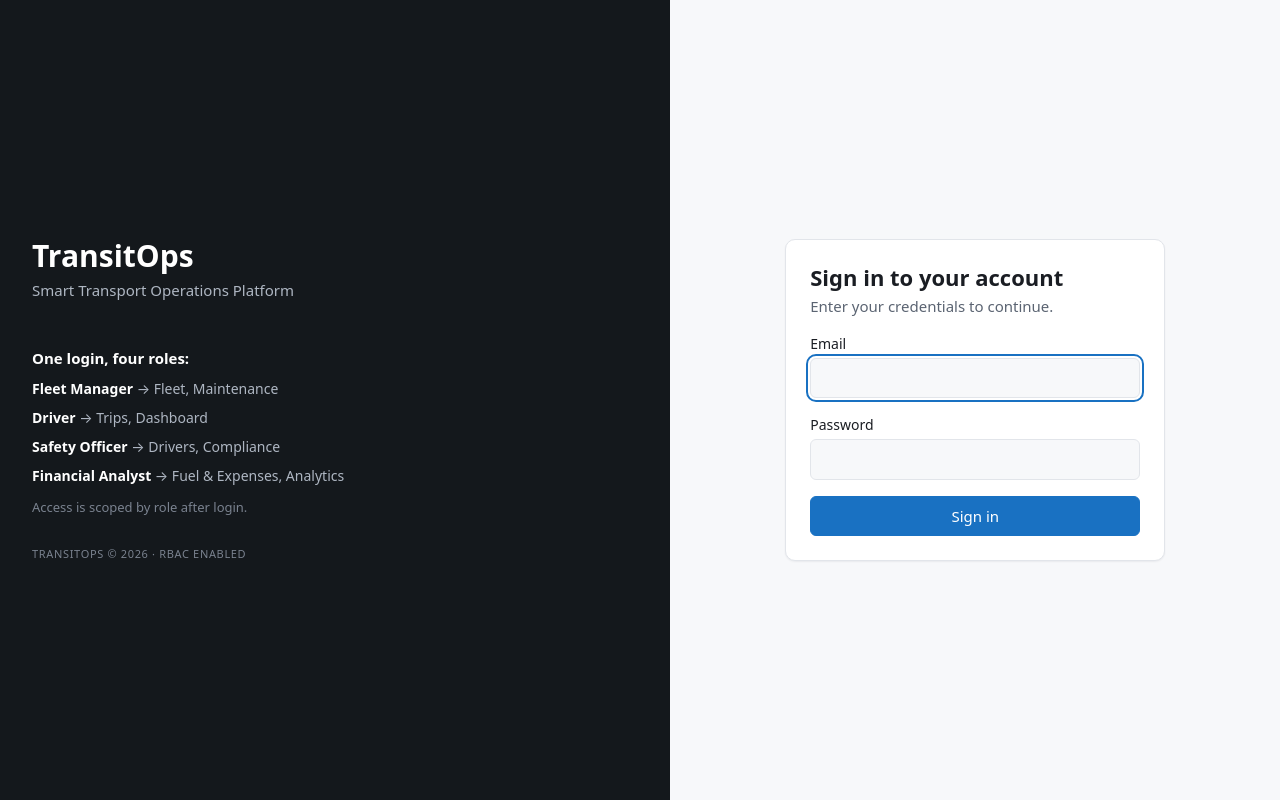
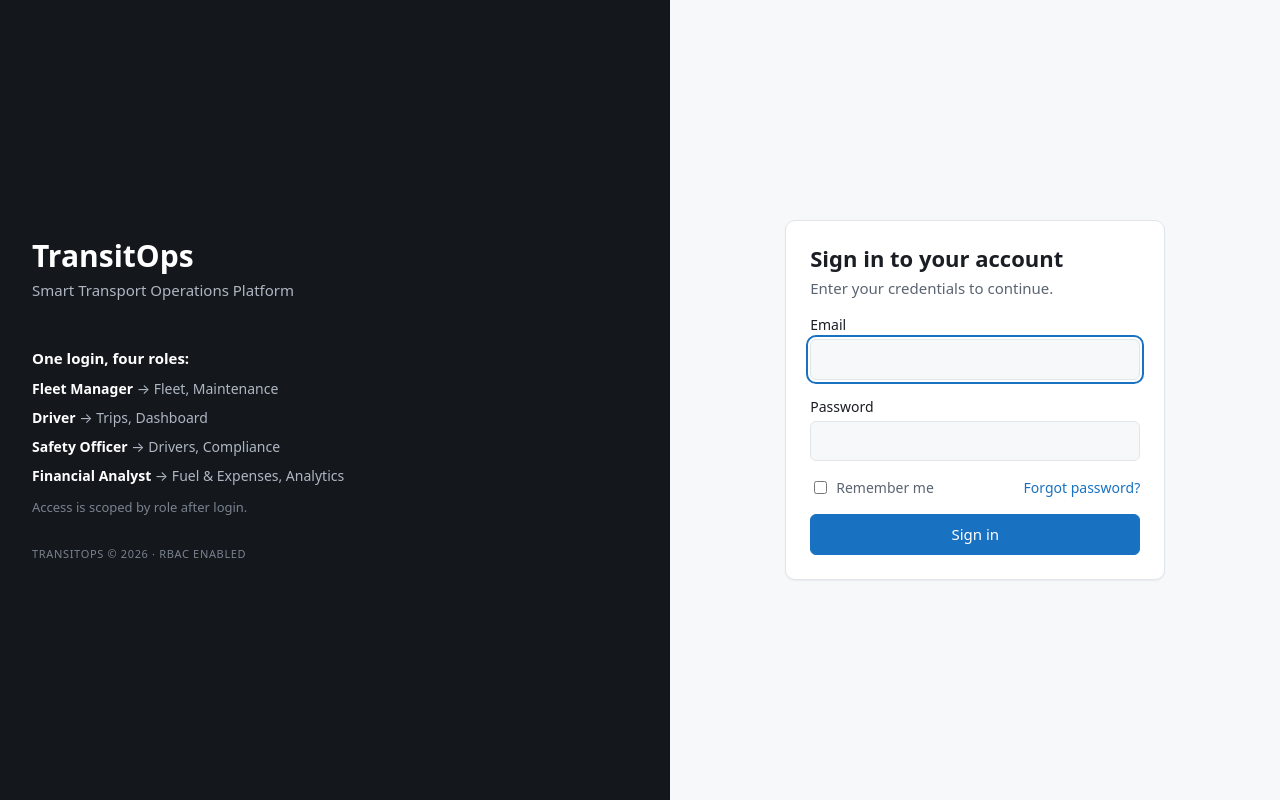
Before and after one commit to Aman-Kumar342/transitops-odoo-hackathon, a Next.js app: page /login in a window 1280 px wide. Built offline with nearby package versions, Linux system fonts and the light colour scheme.

Commit message:
Login remember-me and forgot-password
Add a Remember me checkbox (prefills the email on return) and a Forgot
password link that explains resets are handled by an administrator,
matching the mockup login controls.

```diff
--- a/app/login/page.tsx
+++ b/app/login/page.tsx
@@ -1,8 +1,10 @@
 "use client";
 
-import { useState } from "react";
+import { useEffect, useState } from "react";
 import { loginSchema } from "@/lib/validation/auth";
 import { apiFetch, ApiError } from "@/lib/client/api";
+
+const REMEMBER_KEY = "transitops.rememberEmail";
 
 /**
  * Login page. Client-side validation is UX only; the server is authoritative.
@@ -12,9 +14,24 @@ import { apiFetch, ApiError } from "@/lib/client/api";
 export default function LoginPage() {
   const [email, setEmail] = useState("");
   const [password, setPassword] = useState("");
+  const [remember, setRemember] = useState(false);
+  const [showForgot, setShowForgot] = useState(false);
   const [fieldErrors, setFieldErrors] = useState<Record<string, string>>({});
   const [formError, setFormError] = useState<string | null>(null);
   const [submitting, setSubmitting] = useState(false);
+
+  // Prefill a remembered email.
+  useEffect(() => {
+    try {
+      const saved = localStorage.getItem(REMEMBER_KEY);
+      if (saved) {
+        setEmail(saved);
+        setRemember(true);
+      }
+    } catch {
+      /* ignore */
+    }
+  }, []);
 
   async function onSubmit(e: React.FormEvent) {
     e.preventDefault();
@@ -38,6 +55,12 @@ export default function LoginPage() {
         method: "POST",
         body: JSON.stringify(parsed.data),
       });
+      try {
+        if (remember) localStorage.setItem(REMEMBER_KEY, parsed.data.email);
+        else localStorage.removeItem(REMEMBER_KEY);
+      } catch {
+        /* ignore */
+      }
       const params = new URLSearchParams(window.location.search);
       const next = params.get("next");
       window.location.href = next && next.startsWith("/") ? next : "/";
@@ -128,6 +151,25 @@ export default function LoginPage() {
             </div>
           )}
 
+          <div style={{ display: "flex", justifyContent: "space-between", alignItems: "center", marginBottom: "var(--space-4)", fontSize: 14 }}>
+            <label style={{ display: "flex", alignItems: "center", gap: 6, color: "var(--color-text-muted)" }}>
+              <input type="checkbox" checked={remember} onChange={(e) => setRemember(e.target.checked)} />
+              Remember me
+            </label>
+            <button
+              type="button"
+              onClick={() => setShowForgot((v) => !v)}
+              style={{ background: "none", border: "none", padding: 0, color: "var(--color-primary)", cursor: "pointer", font: "inherit" }}
+            >
+              Forgot password?
+            </button>
+          </div>
+          {showForgot && (
+            <p style={{ fontSize: 13, color: "var(--color-text-muted)", marginTop: 0, marginBottom: "var(--space-4)" }}>
+              Password resets are handled by your administrator. Contact them to reset your account.
+            </p>
+          )}
+
           <button
             type="submit"
             className="btn btn--primary"
```
